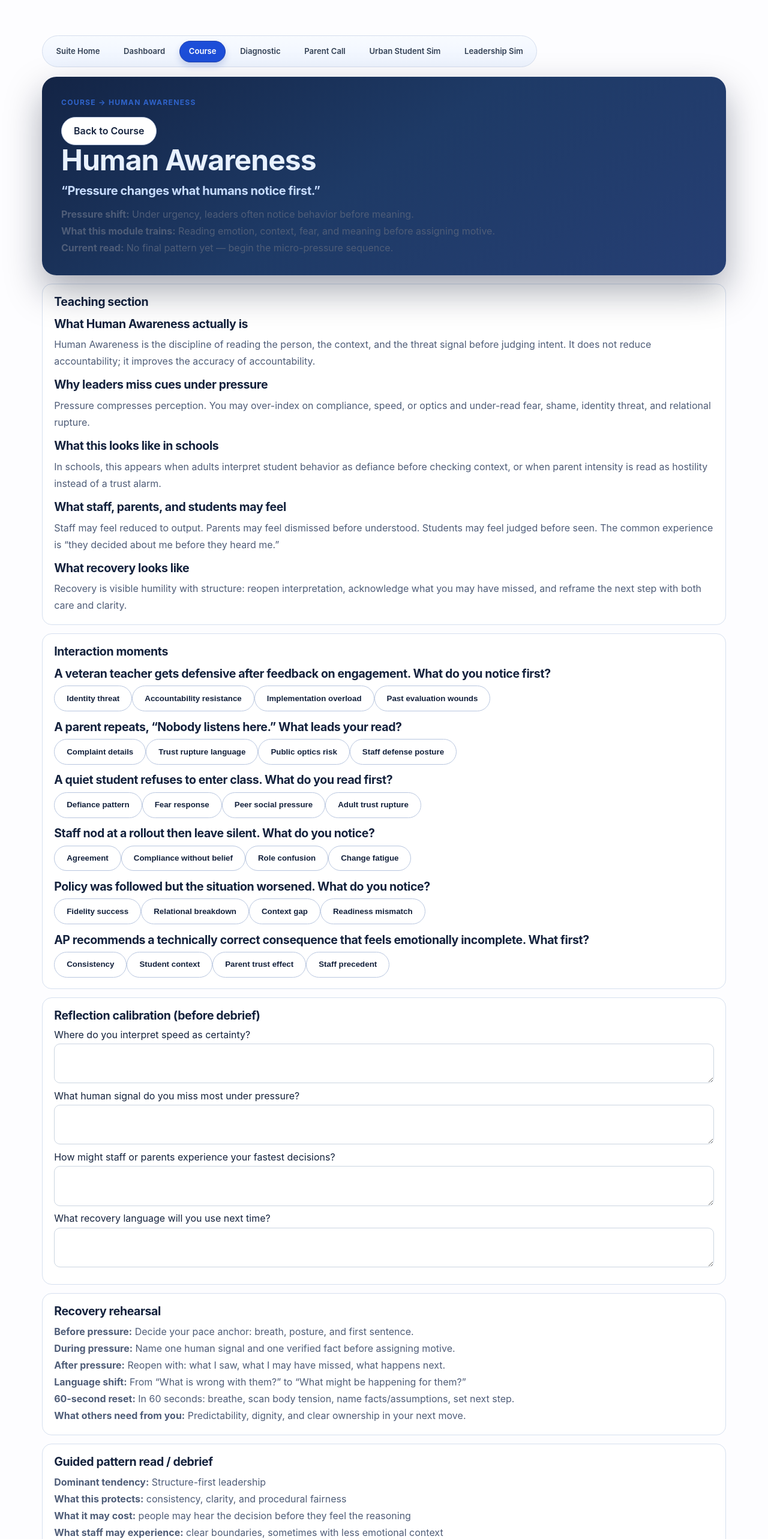
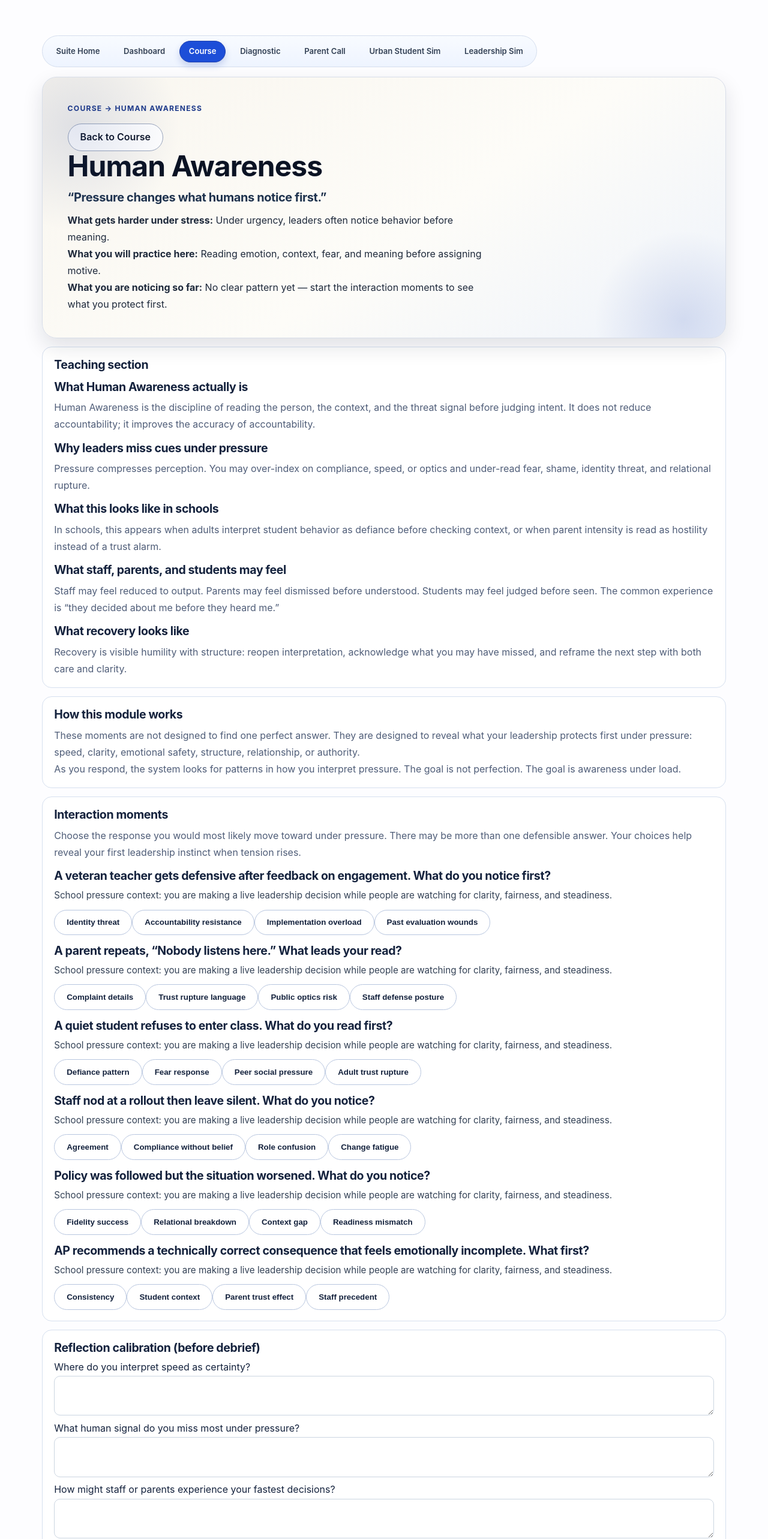
Before and after one commit to DrRobF/rob-furman-portfolio, a Next.js app: page /human-equation-suite/course/human-awareness in a window 1280 px wide. Shown: the part 100-2666 px from the top of the page at 60% size. Built offline with nearby package versions, Linux system fonts and the light colour scheme.

Commit message:
Redesign 8 Factors module framing and premium hero experience

```diff
--- a/app/globals.css
+++ b/app/globals.css
@@ -1954,8 +1954,10 @@ p {
 .hes-progress-step.active .hes-progress-node{background:#2563eb;border-color:#1d4ed8;color:#fff;box-shadow:0 0 0 3px rgba(37,99,235,.2)}
 .hes-progress-step.complete .hes-progress-label,.hes-progress-step.active .hes-progress-label{color:#0f172a}
 .hes-awareness-page{background:linear-gradient(180deg,#dfe9ff 0%,#f8fbff 38%,#f5f8ff 100%)}
-.hes-awareness-hero{position:relative;overflow:hidden;border-radius:24px;padding:2rem;background:linear-gradient(145deg,#132445,#1e3a66 48%,#263f74);color:#e8f1ff;box-shadow:0 26px 60px rgba(9,17,39,.35)}
-.hes-awareness-hero h1{font-size:3rem;line-height:1.04}.hes-awareness-hero h2{font-size:1.25rem;color:#c7dcff}
+.hes-awareness-hero{position:relative;overflow:hidden;border-radius:24px;padding:2.6rem;background:linear-gradient(145deg,#f9f6ef 0%,#fdfcf8 56%,#eef3fb 100%);color:#0f172a;box-shadow:0 14px 34px rgba(15,23,42,.12);border:1px solid #d8dee9}
+.hes-awareness-hero::before{content:"";position:absolute;inset:-20% auto auto -10%;width:340px;height:340px;background:radial-gradient(circle,rgba(30,58,138,.12),transparent 72%);pointer-events:none}
+.hes-awareness-hero::after{content:"";position:absolute;right:-80px;bottom:-120px;width:300px;height:300px;border-radius:999px;background:radial-gradient(circle,rgba(30,64,175,.14),transparent 70%);pointer-events:none}
+.hes-awareness-hero h1{font-size:3rem;line-height:1.04;color:#0b1324}.hes-awareness-hero h2{font-size:1.25rem;color:#1f334e}.hes-awareness-hero p{color:#1e293b;max-width:70ch}.hes-awareness-hero .eyebrow{color:#1e3a8a}.hes-awareness-hero .button.secondary{border-color:#9aa6bc;background:#fff;color:#0f172a}
 .hes-awareness-glow{position:absolute;width:300px;height:300px;border-radius:999px;background:radial-gradient(circle,rgba(96,165,250,.35),transparent 70%);top:-95px;right:-70px;animation:hesGlow 6s ease-in-out infinite}.hes-awareness-glow.alt{top:auto;bottom:-130px;left:-40px;background:radial-gradient(circle,rgba(167,139,250,.28),transparent 70%);animation-delay:1.5s}
 .hes-awareness-hero-grid{display:grid;grid-template-columns:1.2fr .8fr;gap:1rem;align-items:center}
 .hes-awareness-live{margin-top:1rem;display:grid;grid-template-columns:repeat(2,minmax(0,1fr));gap:.7rem}.hes-awareness-live>div{backdrop-filter:blur(6px);background:rgba(15,23,42,.35);border:1px solid rgba(196,218,255,.35);border-radius:12px;padding:.65rem}.hes-awareness-live label{display:block;font-size:.72rem;color:#d9e8ff}.hes-awareness-live strong{font-size:1rem}
@@ -1969,3 +1971,5 @@ p {
 @keyframes hesGlow{0%,100%{transform:scale(1)}50%{transform:scale(1.08)}}
 @keyframes hesRadar{from{opacity:.1;transform:scale(.92);transform-origin:110px 110px}to{opacity:1;transform:scale(1)}}
 @media (max-width:900px){.hes-awareness-grid,.hes-awareness-live,.hes-lesson-grid,.hes-awareness-hero-grid{grid-template-columns:1fr}.hes-awareness-hero h1{font-size:2.2rem}}
+
+.hes-interaction-context{margin:.35rem 0 .6rem;color:#334155;font-size:.95rem}
--- a/app/human-equation-suite/course/FactorModulePage.js
+++ b/app/human-equation-suite/course/FactorModulePage.js
@@ -88,15 +88,16 @@ export default function FactorModulePage({ module }) {
   const nextFactor = currentIndex >= 0 && currentIndex < factorCatalog.length - 1 ? factorCatalog[currentIndex + 1] : null;
 
   return <main className="section section-light"><div className="container"><HumanEquationNav />
-    <section className='hes-awareness-hero top-space-sm'>
+    <section className='hes-awareness-hero hes-awareness-hero-premium top-space-sm'>
       <p className='eyebrow'>Course → {title}</p>
       <div className='button-row top-space-sm'><Link className='button secondary' href='/human-equation-suite/course'>Back to Course</Link></div>
-      <h1>{title}</h1><h2>{quote}</h2><p><strong>Pressure shift:</strong> {pressureShift}</p><p><strong>What this module trains:</strong> {moduleTrains}</p><p><strong>Current read:</strong> {Object.keys(answers).length ? `${profile.title} pattern emerging from your choices.` : 'No final pattern yet — begin the micro-pressure sequence.'}</p></section>
+      <h1>{title}</h1><h2>{quote}</h2><p><strong>What gets harder under stress:</strong> {pressureShift}</p><p><strong>What you will practice here:</strong> {moduleTrains}</p><p><strong>What you are noticing so far:</strong> {Object.keys(answers).length ? `${profile.title} may be your first instinct under pressure.` : 'No clear pattern yet — start the interaction moments to see what you protect first.'}</p></section>
     <section className='top-space-sm card'><h2>Teaching section</h2>{teachingBlocks.map((b) => <article key={b.heading} className='top-space-sm'><h3>{b.heading}</h3><p>{b.body}</p></article>)}</section>
-    <section className='top-space-sm card'><h2>Interaction moments</h2>{interactions.map((q,idx)=><article key={idx} className='top-space-sm'><h3>{q.prompt}</h3><div className='button-grid'>{q.options.map((o,i)=><button key={o.label} className={`button ${answers[idx]===i?'primary':'secondary'}`} onClick={()=>setAnswers((p)=>({...p,[idx]:i}))}>{o.label}</button>)}</div>{answers[idx]!==undefined&&(() => { const selected=q.options[answers[idx]]; const lens=signalFeedback[selected.signal]||signalFeedback.reflective; return <p><strong>Feedback:</strong> {selected.feedback} You protected {lens.protects}. The tradeoff is {lens.cost}. Others may experience this as {lens.others}. Leadership pattern signal: {lens.pattern}.</p>; })()}</article>)}</section>
+    <section className='top-space-sm card'><h2>How this module works</h2><p>These moments are not designed to find one perfect answer. They are designed to reveal what your leadership protects first under pressure: speed, clarity, emotional safety, structure, relationship, or authority.</p><p>As you respond, the system looks for patterns in how you interpret pressure. The goal is not perfection. The goal is awareness under load.</p></section>
+    <section className='top-space-sm card'><h2>Interaction moments</h2><p>Choose the response you would most likely move toward under pressure. There may be more than one defensible answer. Your choices help reveal your first leadership instinct when tension rises.</p>{interactions.map((q,idx)=><article key={idx} className='top-space-sm'><h3>{q.prompt}</h3><p className='hes-interaction-context'>School pressure context: you are making a live leadership decision while people are watching for clarity, fairness, and steadiness.</p><div className='button-grid'>{q.options.map((o,i)=><button key={o.label} className={`button ${answers[idx]===i?'primary':'secondary'}`} onClick={()=>setAnswers((p)=>({...p,[idx]:i}))}>{o.label}</button>)}</div>{answers[idx]!==undefined&&(() => { const selected=q.options[answers[idx]]; const lens=signalFeedback[selected.signal]||signalFeedback.reflective; return <p><strong>Feedback:</strong> {selected.feedback} This choice protects {lens.protects}. It may cost {lens.cost}. Staff and families may feel {lens.others}. Pattern clue: {lens.pattern}.</p>; })()}</article>)}</section>
     <section className='top-space-sm card'><h2>Reflection calibration (before debrief)</h2>{reflectionPrompts.map((r,idx)=><label key={idx} className='hes-reflect-field'><span>{r}</span><textarea rows={3} value={notes[idx]||''} onChange={(e)=>setNotes((p)=>({...p,[idx]:e.target.value}))} /></label>)}</section>
-    <section className='top-space-sm card'><h2>Recovery rehearsal</h2><p><strong>Before pressure:</strong> {recoveryRehearsal.beforePressure}</p><p><strong>During pressure:</strong> {recoveryRehearsal.duringPressure}</p><p><strong>After pressure:</strong> {recoveryRehearsal.afterPressure}</p><p><strong>Language shift:</strong> {recoveryRehearsal.languageShift}</p><p><strong>60-second reset:</strong> {recoveryRehearsal.reset60}</p><p><strong>What others need from you:</strong> {recoveryRehearsal.othersNeed}</p></section>
-    <section className='top-space-sm card'><h2>Guided pattern read / debrief</h2><p><strong>Dominant tendency:</strong> {profile.title}</p><p><strong>What this protects:</strong> {profile.protects}</p><p><strong>What it may cost:</strong> {profile.costs}</p><p><strong>What staff may experience:</strong> {profile.staffExperience}</p><p><strong>What parents may experience:</strong> {profile.parentExperience}</p><p><strong>Drift to watch:</strong> {profile.drift}</p><p><strong>Recovery pattern:</strong> {recoveryMove}</p><div className='button-row'><button className='button primary' disabled={!ready||done} onClick={completeModule}>{done?'Synced ✓':'Complete Module + Sync Dashboard Evidence'}</button><Link className='button secondary' href='/human-equation-suite/course'>Back to Course</Link></div>{syncMessage&&<p className='top-space-sm'><strong>{syncMessage}</strong></p>}{done&&<div className='top-space-sm card'><p>This factor has been added to your leadership profile.</p><div className='button-row'><Link className='button secondary' href='/human-equation-suite/dashboard'>Open Dashboard</Link><Link className='button secondary' href='/human-equation-suite/course'>Back to Course</Link>{nextFactor&&<Link className='button primary' href={`/human-equation-suite/course/${nextFactor.slug}`}>Continue to Next Factor</Link>}</div></div>}</section>
+    <section className='top-space-sm card'><h2>Recovery Rehearsal</h2><p><em>How to stabilize this factor in real leadership moments.</em></p><p><strong>Before pressure:</strong> {recoveryRehearsal.beforePressure}</p><p><strong>During pressure:</strong> {recoveryRehearsal.duringPressure}</p><p><strong>After pressure:</strong> {recoveryRehearsal.afterPressure}</p><p><strong>Language shift:</strong> {recoveryRehearsal.languageShift}</p><p><strong>60-second reset:</strong> {recoveryRehearsal.reset60}</p><p><strong>What others need from you:</strong> {recoveryRehearsal.othersNeed}</p></section>
+    <section className='top-space-sm card'><h2>Guided Pattern Read</h2><p><em>What your responses may suggest about your leadership under stress.</em></p><p><strong>What you tend to protect:</strong> {profile.protects}</p><p><strong>What pressure may narrow:</strong> {profile.costs}</p><p><strong>What staff may experience:</strong> {profile.staffExperience}</p><p><strong>What parents may experience:</strong> {profile.parentExperience}</p><p><strong>Trust signal being sent:</strong> {profile.title}</p><p><strong>Drift to watch:</strong> {profile.drift}</p><p><strong>Next recovery move:</strong> {recoveryMove}</p><div className='button-row'><button className='button primary' disabled={!ready||done} onClick={completeModule}>{done?'Synced ✓':'Complete Module + Sync Dashboard Evidence'}</button><Link className='button secondary' href='/human-equation-suite/course'>Back to Course</Link></div>{syncMessage&&<p className='top-space-sm'><strong>{syncMessage}</strong></p>}{done&&<div className='top-space-sm card'><p>This factor has been added to your leadership profile.</p><div className='button-row'><Link className='button secondary' href='/human-equation-suite/dashboard'>Open Dashboard</Link><Link className='button secondary' href='/human-equation-suite/course'>Back to Course</Link>{nextFactor&&<Link className='button primary' href={`/human-equation-suite/course/${nextFactor.slug}`}>Continue to Next Factor</Link>}</div></div>}</section>
     <div className='button-row top-space-sm'><Link className='button secondary' href='/human-equation-suite/course'>Back to Course</Link></div>
   </div></main>;
 }
```
